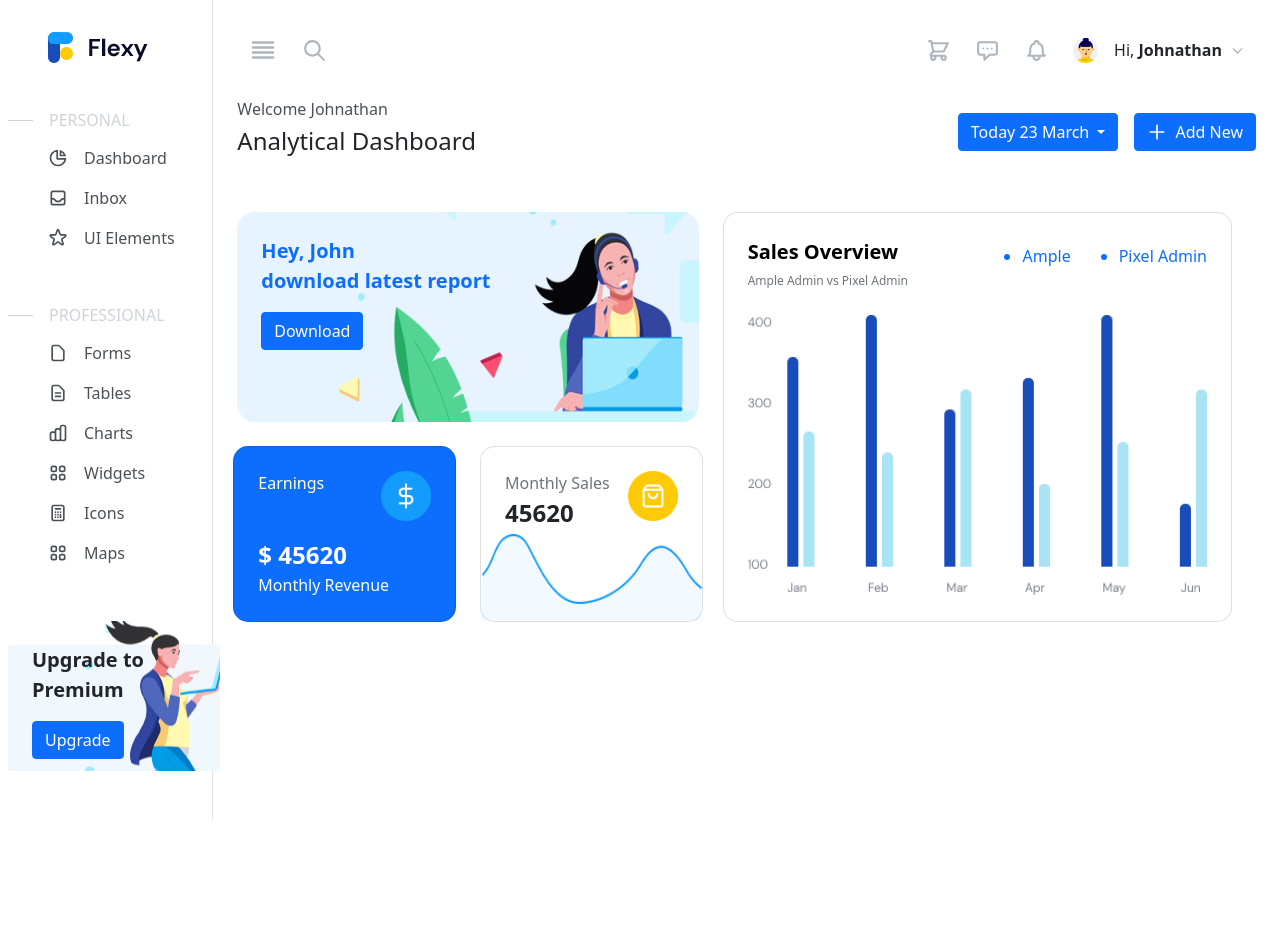
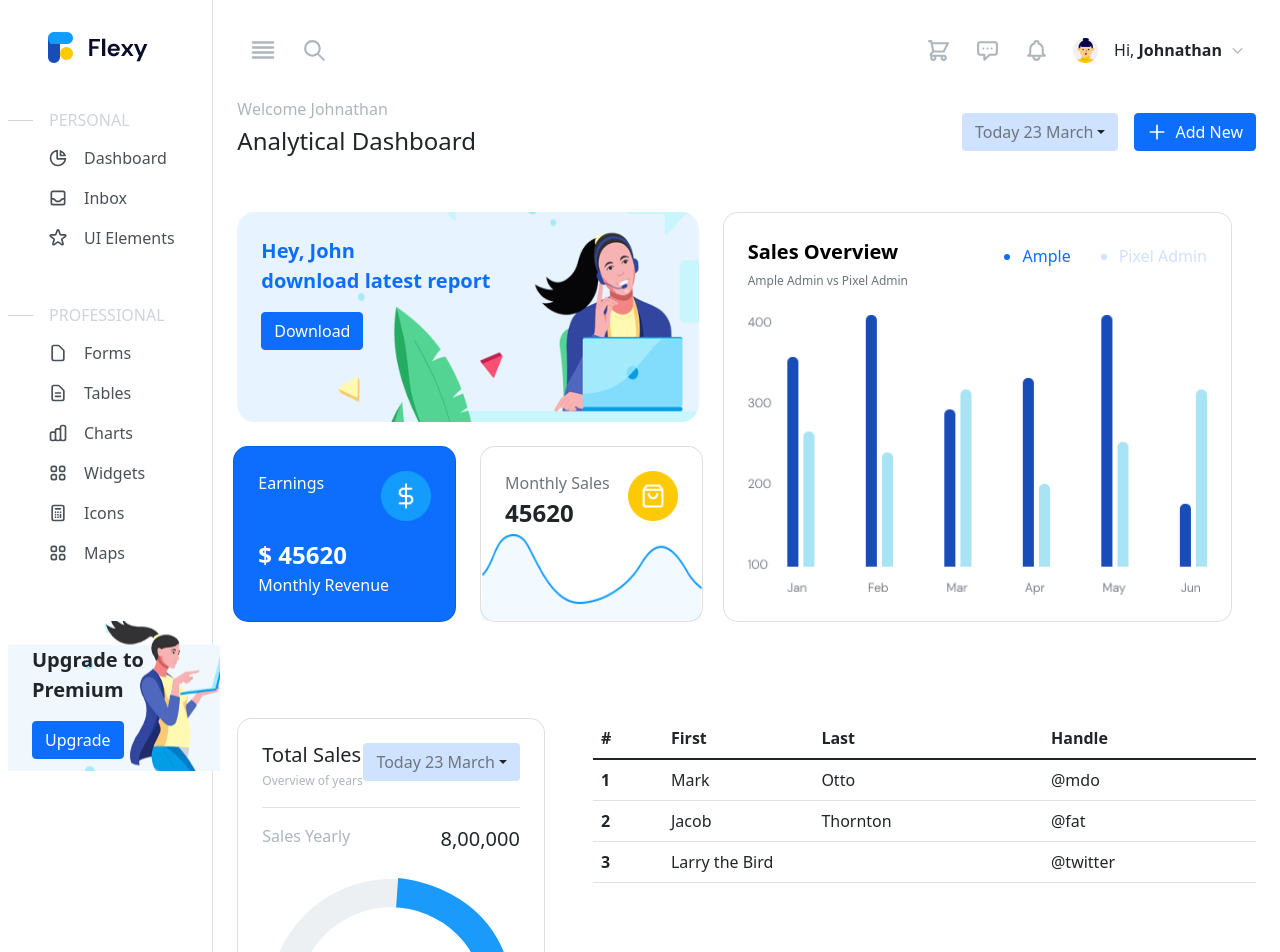
Before and after one commit to Aman-RM/vue3-bootstrap, a Vue app: page / in a window 1280 px wide. Shown: the top 952 px of the page. Before the commit the page ends 819 px from the top, so only its background shows below. Built offline with nearby package versions, Linux system fonts and the light colour scheme.

Commit message:
feat: pie chart and table component added

```diff
--- a/src/components/dashboard-partials/Sales&Earnings.vue
+++ b/src/components/dashboard-partials/Sales&Earnings.vue
@@ -39,7 +39,7 @@
           </div>
           <ul class="d-flex">
             <li class="text-primary me-5">Ample</li>
-            <li class="text-primary">Pixel Admin</li>
+            <li class="text-blue-100">Pixel Admin</li>
           </ul>
         </div>
         <img class="mt-4" src="assets/chart.png" alt="chart" style="height: 280px;">
--- a/src/components/dashboard-partials/Sales&Performance.vue
+++ b/src/components/dashboard-partials/Sales&Performance.vue
@@ -1,5 +1,67 @@
 <template>
-    <div>
-
+  <div class="row mt-5 g-5">
+    <div class="col-4">
+      <div class="card p-4" style="border-radius: 15px;">
+        <div class="d-flex justify-content-between border-bottom pb-3">
+          <div>
+            <h3 class="text-dark fs-5 m-0">Total Sales</h3>
+            <label class="text-gray-500" style="font-size:12px;">Overview of years</label>
+          </div>
+          <div class="dropdown">
+            <button class="btn bg-blue-100 dropdown-toggle" type="button" id="dropdownMenuButton1" data-bs-toggle="dropdown" aria-expanded="false">
+            <span class="text-gray-600 fs-6">Today 23 March</span>
+            </button>
+            <ul class="dropdown-menu" aria-labelledby="dropdownMenuButton1">
+              <li><a class="dropdown-item" href="#">Action</a></li>
+              <li><a class="dropdown-item" href="#">Another action</a></li>
+              <li><a class="dropdown-item" href="#">Something else here</a></li>
+            </ul>
+          </div>
+        </div>
+        <div class="d-flex justify-content-between mt-3">
+          <label class="text-gray-500">Sales Yearly</label>
+          <label class="text-dark fs-5">8,00,000</label>
+        </div>
+        <div class="d-block mx-auto mt-4">
+          <img class="w-auto" src="assets/piechart.png" alt="pie">
+        </div>
+        <ul class="d-flex w-100 justify-content-between mt-5">
+          <li>2021</li>
+          <li>2020</li>
+          <li>2019</li>
+        </ul>
+      </div>
     </div>
+    <div class="col-8">
+      <table class="table">
+        <thead>
+          <tr>
+            <th scope="col">#</th>
+            <th scope="col">First</th>
+            <th scope="col">Last</th>
+            <th scope="col">Handle</th>
+          </tr>
+        </thead>
+        <tbody>
+          <tr>
+            <th scope="row">1</th>
+            <td>Mark</td>
+            <td>Otto</td>
+            <td>@mdo</td>
+          </tr>
+          <tr>
+            <th scope="row">2</th>
+            <td>Jacob</td>
+            <td>Thornton</td>
+            <td>@fat</td>
+          </tr>
+          <tr>
+            <th scope="row">3</th>
+            <td colspan="2">Larry the Bird</td>
+            <td>@twitter</td>
+          </tr>
+        </tbody>
+      </table>
+    </div>
+  </div>
 </template>
--- a/src/dashboard/Dashboard.vue
+++ b/src/dashboard/Dashboard.vue
@@ -2,13 +2,13 @@
   <div class="px-4">
     <div class="d-flex flex-md-row flex-column justify-content-between align-items-center">
       <div class="text-md-start text-center">
-        <h3 class="fs-6 text-gray-700">Welcome Johnathan</h3>
+        <h3 class="fs-6 text-gray-500">Welcome Johnathan</h3>
         <h2 class="fs-4 text-dark">Analytical Dashboard</h2>
       </div>
       <div class="d-flex align-items-center mt-2 mt-md-0">
         <div class="dropdown">
-          <button class="btn btn-primary dropdown-toggle" type="button" id="dropdownMenuButton1" data-bs-toggle="dropdown" aria-expanded="false">
-            Today 23 March
+          <button class="btn bg-blue-100 dropdown-toggle" type="button" id="dropdownMenuButton1" data-bs-toggle="dropdown" aria-expanded="false">
+           <span class="text-gray-600 fs-6">Today 23 March</span>
           </button>
           <ul class="dropdown-menu" aria-labelledby="dropdownMenuButton1">
             <li><a class="dropdown-item" href="#">Action</a></li>
@@ -26,11 +26,13 @@
     </div>
 
     <SalesEarning />
+    <SalesPerformance />
   </div>
 </template>
 
 <script>
 import SalesEarning from '../components/dashboard-partials/Sales&Earnings.vue'
+import SalesPerformance from '../components/dashboard-partials/Sales&Performance.vue'
 import {
 	PlusIcon
 } from '@heroicons/vue/outline'
@@ -38,7 +40,8 @@ import {
 export default {
   components: {
 		PlusIcon,
-    SalesEarning
+    SalesEarning,
+    SalesPerformance
   }
 }
 </script>
--- a/src/sass/app.scss
+++ b/src/sass/app.scss
@@ -1,6 +1,18 @@
 @import "~bootstrap/scss/functions";
 @import "~bootstrap/scss/variables";
 @import "~bootstrap/scss/utilities";
+
+$blues : ( "100": $blue-100, "200": $blue-200, "300": $blue-300, "400": $blue-400, "500": $blue-500, "600": $blue-600, "700": $blue-700, "800": $blue-800, "900": $blue-900) !default;
+
+@each $key, $value in $blues {
+  .bg-#{$key}{
+        background-color: $value !important;
+  }
+
+  .text-#{$key}{
+    color: $value !important;
+  }
+}
 
 //Generating All Shades of Gray
 @each $key, $value in $grays {
@@ -13,17 +25,5 @@
   }
 }
 
-$blues : ( "100": $blue-100, "200": $blue-200, "300": $blue-300, "400": $blue-400, "500": $blue-500, "600": $blue-600, "700": $blue-700, "800": $blue-800, "900": $blue-900) !default;
-
-@each $key, $value in $blues {
-  .bg-blue-#{$key}{
-        background-color: $value !important;
-  }
-
-  .text-blue-#{$key}{
-    color: $value !important;
-  }
-}
-
 // Bootstrap
 @import '~bootstrap/scss/bootstrap';
```
Also changed, not shown: public/assets/piechart.png (added).
